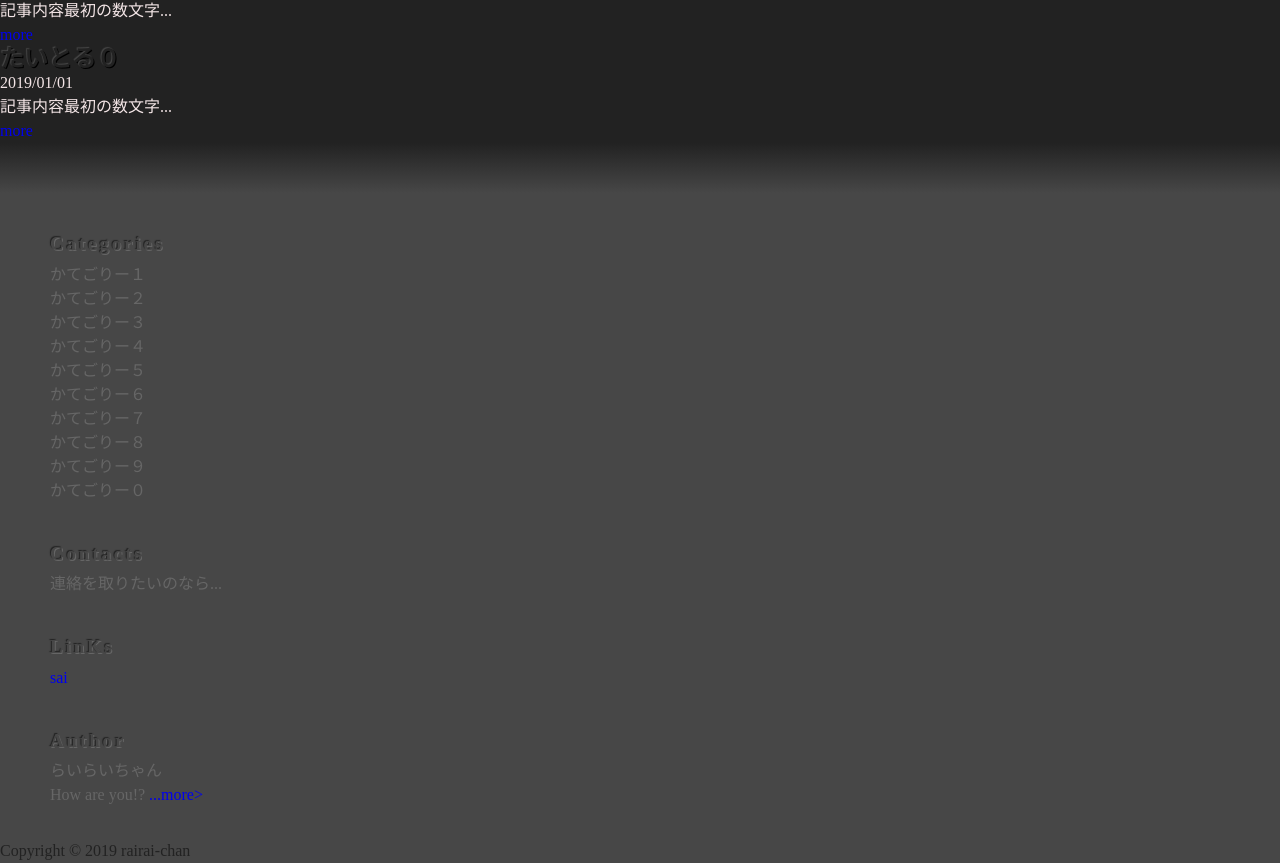
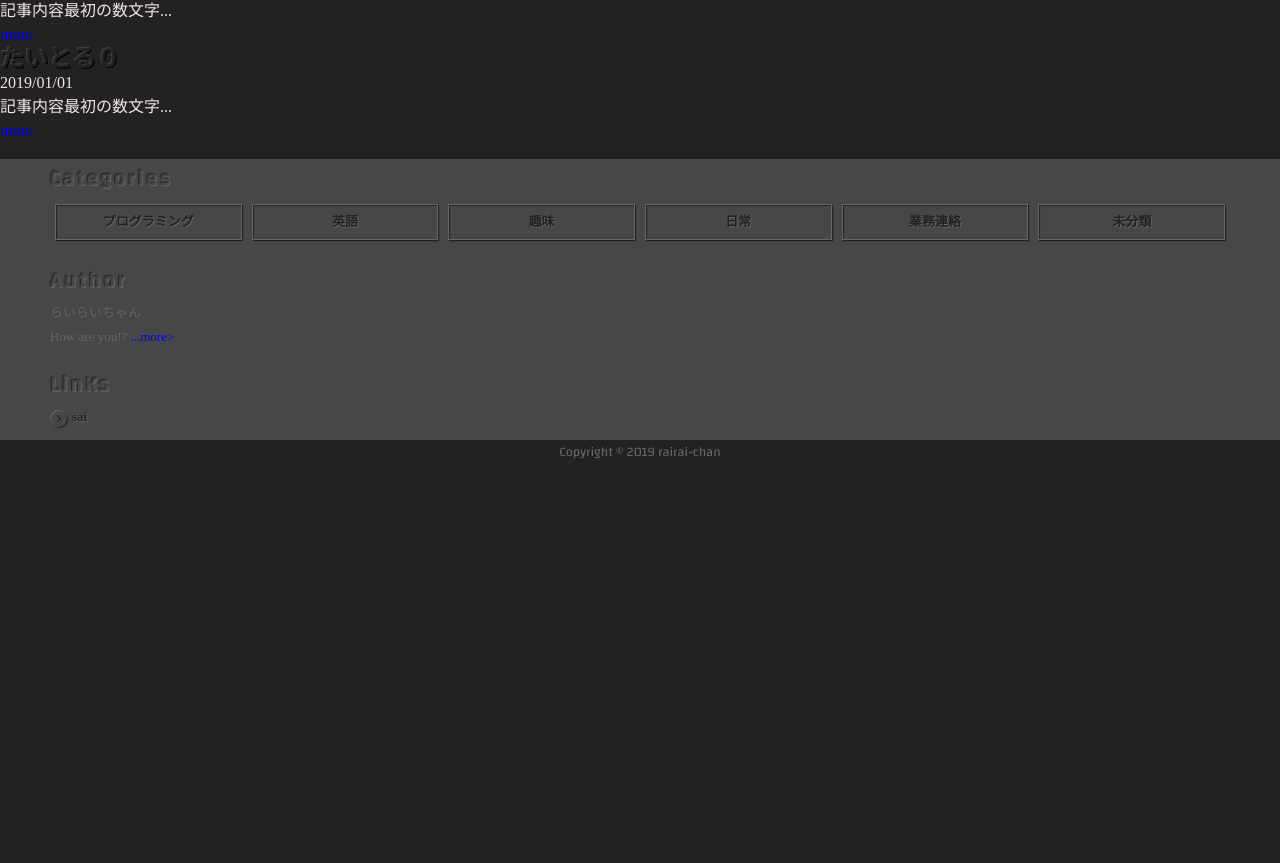
Before and after one commit to rairailife/rrll, a Nuxt app: page / in a window 1280 px wide. Shown: the part 1095-1958 px from the top of the page. After the commit the page ends 1559 px from the top, so only its background shows below. Built offline with nearby package versions, Linux system fonts and the light colour scheme.

Commit message:
フッターコンポーネント追加

```diff
--- a/components/Footer.vue
+++ b/components/Footer.vue
@@ -1,107 +1,95 @@
 <template>
   <footer class="footer">
-    <div class="gradation"></div>
     <div class="categories">
       <h3>Categories</h3>
-      <ul v-for="(category, index) in categories" :key=index>
-        <li>{{ category.title }}</li>
-      </ul>
-    </div>
-    <div class="contacts">
-      <h3>Contacts</h3>
-      連絡を取りたいのなら...
-    </div>
-    <div class="links">
-      <h3>LinKs</h3>
-      <a href="https://sai-tsurumi.netlify.com">sai</a>
+      <Categories />
     </div>
     <div class="author">
       <h3>Author</h3>
       らいらいちゃん<br>
       How are you!?&nbsp;<nuxt-link to="/profile">...more&gt;</nuxt-link>
     </div>
-    <span class="copy">Copyright &copy; 2019 rairai-chan</span>
+    <div class="links">
+      <h3>LinKs</h3>
+      <a href="https://sai-tsurumi.netlify.com">sai</a>
+    </div>
+    <div class="copy">Copyright &copy; 2019 rairai-chan</div>
   </footer>
 </template>
 
 <script>
+import Categories from '~/components/Categories.vue'
+
 export default {
-  data () {
-    return {
-      categories: [
-        {title: 'かてごりー１', url: ''},
-        {title: 'かてごりー２', url: ''},
-        {title: 'かてごりー３', url: ''},
-        {title: 'かてごりー４', url: ''},
-        {title: 'かてごりー５', url: ''},
-        {title: 'かてごりー６', url: ''},
-        {title: 'かてごりー７', url: ''},
-        {title: 'かてごりー８', url: ''},
-        {title: 'かてごりー９', url: ''},
-        {title: 'かてごりー０', url: ''},
-      ]
-    }
+  components: {
+    Categories
   }
 }
 </script>
 
 <style scoped>
-/* * {
-  padding:    0;
-  margin:     0;
-  width:      100%;
-}
-*/
-
 ::selection {
   background: #222;
   color:      #474747;
 }
+
 .footer {
   background-color: #474747;
   color:            #666;
-  width:            100%;
   box-sizing:       border-box;
-/*
-  height:           100%;
-  min-height:       100%;
-  margin-top:       auto;
-  padding-bottom:   0;
-  */
-}
-.gradation {
-  height:     50px;
-  background: linear-gradient(#222222, #474747);
-}
-
-.footer div {
-  padding:       0 50px;
-  margin-bottom: 2em;
+  padding:          0 50px;
+  font-size:        13px;
 }
 
 .footer h3 {
   color:          #474747;
+  font-family:    'Changa', sans-serif;
   text-shadow:    -1px -1px 1px #222, 1px 1px #666;
   line-height:    2em;
   letter-spacing: 3px;
+  margin-top:     .8em;
+  font-size:      20px;
 }
 
-/*
-ul {
-  list-style: none;
-	margin:     20px;
-	padding:    0;
-  display:    flex;
+.copy {
+  font-family:      'Changa', sans-serif;
+  margin:           0 -50px;
+  margin-top:       .8em;
+  background-color: #222;
+  width:            calc(100% + 100px);
+	text-align:       center;
 }
-li {
-	padding: 8px 20px 6px;
-	border:  1px solid #ddd;
+
+.links a {
+  color:        #222;
+  font-weight:  bold;
+  text-shadow:  1px 1px 1px #666;
+  position:     relative;
+  padding-left: 22px;
 }
-li:not(:first-child) {
-	border-left: none;
-} */
-
-.copy {
-  color: #222;
+.links a::before {
+  position:      absolute;
+  content:       '';
+  width:         17px;
+  height:        17px;
+  background:    #474747;
+  border-radius: 50%;
+  box-shadow:    1px 1px 1px #666 inset, 1px 1px 1px #222;
+  top:           50%;
+  left:          0;
+  margin-top:    -7px;
+}
+.links a::after {
+  position:          absolute;
+  content:           '';
+  width:             5px;
+  height:            5px;
+  border-top:        solid 1px #222;
+  border-right:      solid 1px #222;
+  -webkit-transform: rotate(45deg);
+  transform:         rotate(45deg);
+  top:               50%;
+  left:              5px;
+  margin-top:        -1px;
 }
 </style>
```
